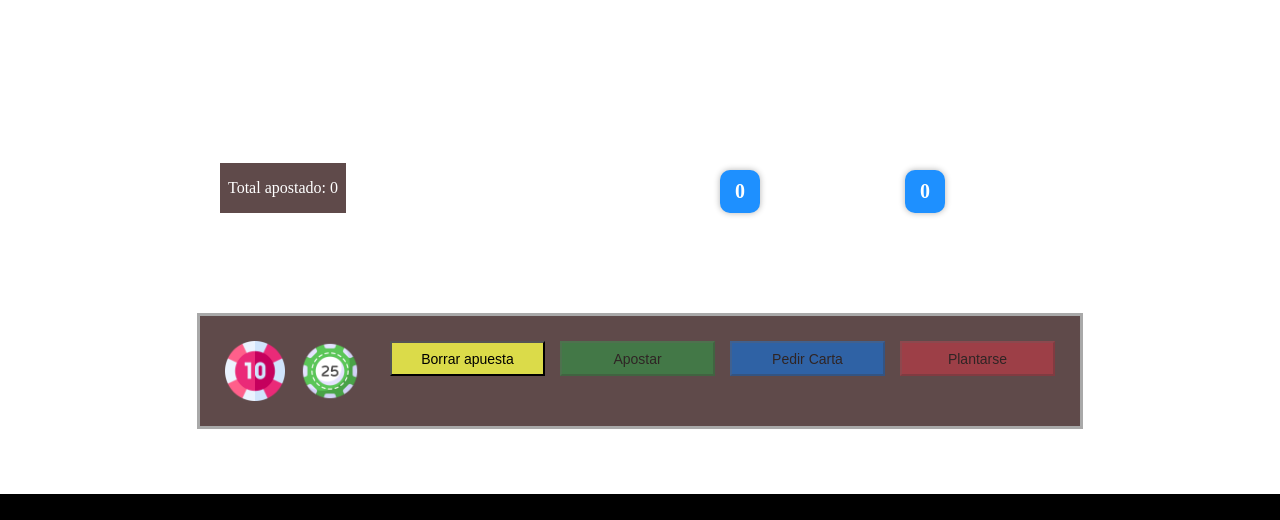
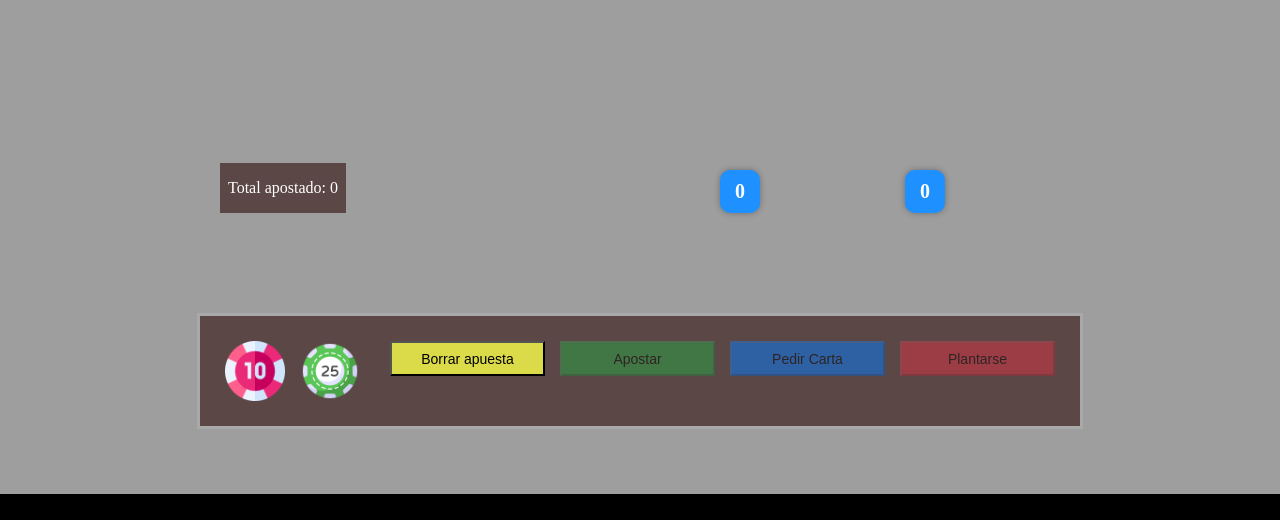
Before and after one commit to FranckLuna/BlackJack-21, a plain HTML site: page index.html in a window 1280 px wide. Shown: the part 119-639 px from the top of the page. Drawn offline with Linux system fonts and the light colour scheme; the site is published under a folder, as on GitHub Pages, so addresses that start at the root find nothing.

Commit message:
modificacion de la ruta de la imagen de fondo

```diff
--- a/assets/css/styles.css
+++ b/assets/css/styles.css
@@ -2,7 +2,7 @@ html, body{
     margin: 0px;
     /* background-color: #2F4F38; */
     color: white;
-    background-image: url("/assets/img/fichas/mesa2.jpg");
+    background-image: url(../img/fichas/mesa2.jpg);
     background-size: cover;
 }
 /* CABECERA Y NAV */
```
